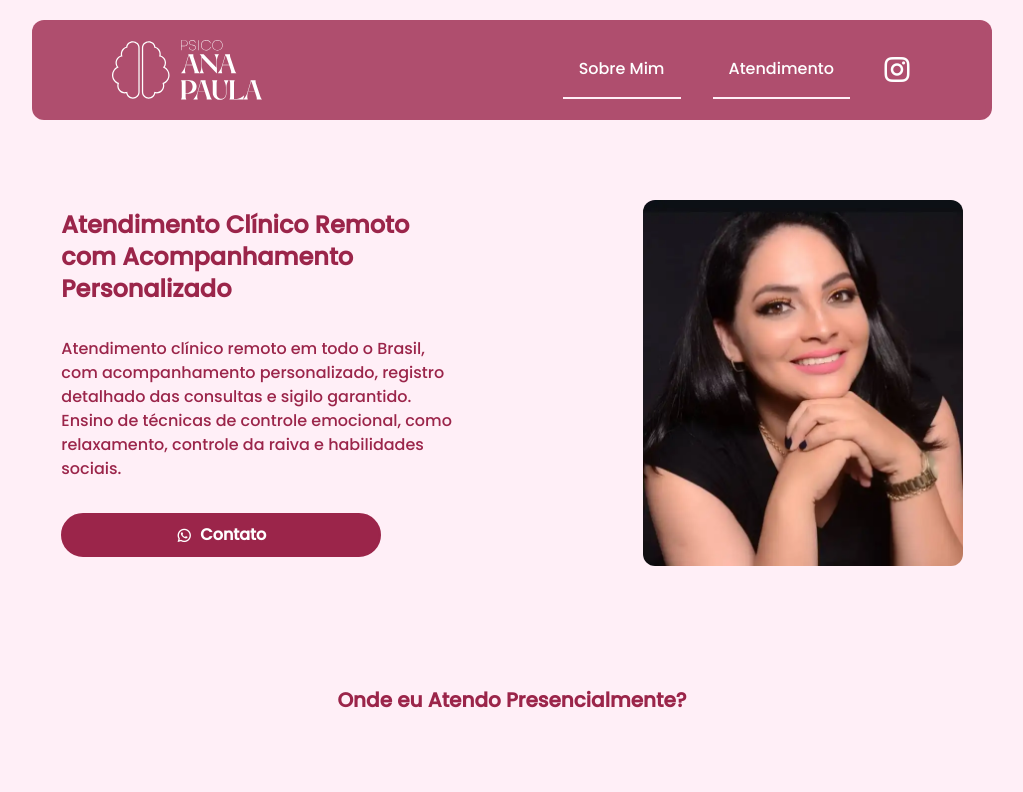
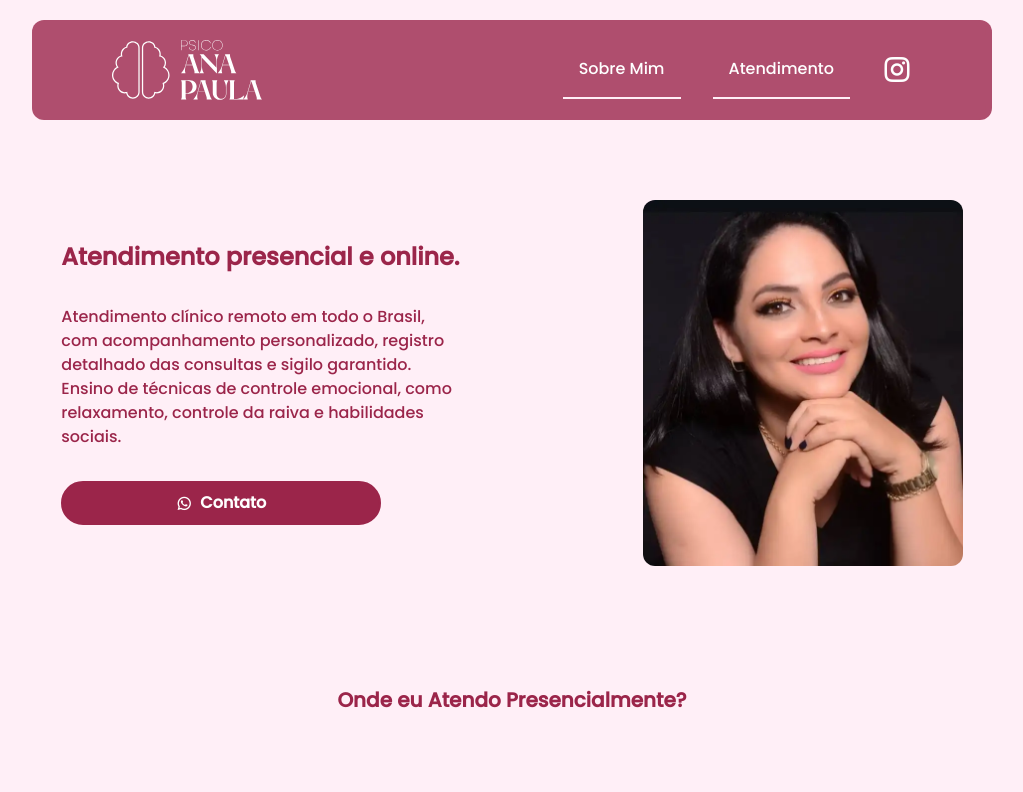
Before and after one commit to GSGustavo/psicoanapaula, a Vue app: page / in a window 1280 px wide. Shown: the top 792 px of the page, without its empty margins (128-1151 px from the left). Built offline with nearby package versions, Linux system fonts and the light colour scheme; grey boxes are pictures that could not be loaded.

Commit message:
Update Index.vue

```diff
--- a/src/pages/Index.vue
+++ b/src/pages/Index.vue
@@ -48,7 +48,7 @@ export default {
 		<div class="flex flex-col md:flex-row lg:flex-row gap-8 justify-evenly items-center">
 			<div class="flex flex-col gap-8 text-rose max-w-[400px]">
 				<h1 class="text-2xl font-black">
-					Atendimento Clínico Remoto com Acompanhamento Personalizado
+					Atendimento presencial e online.
 				</h1>
 				<p class="  text-md lg:w-[400px]">
 					Atendimento clínico remoto em todo o Brasil, com acompanhamento personalizado, registro detalhado
```
